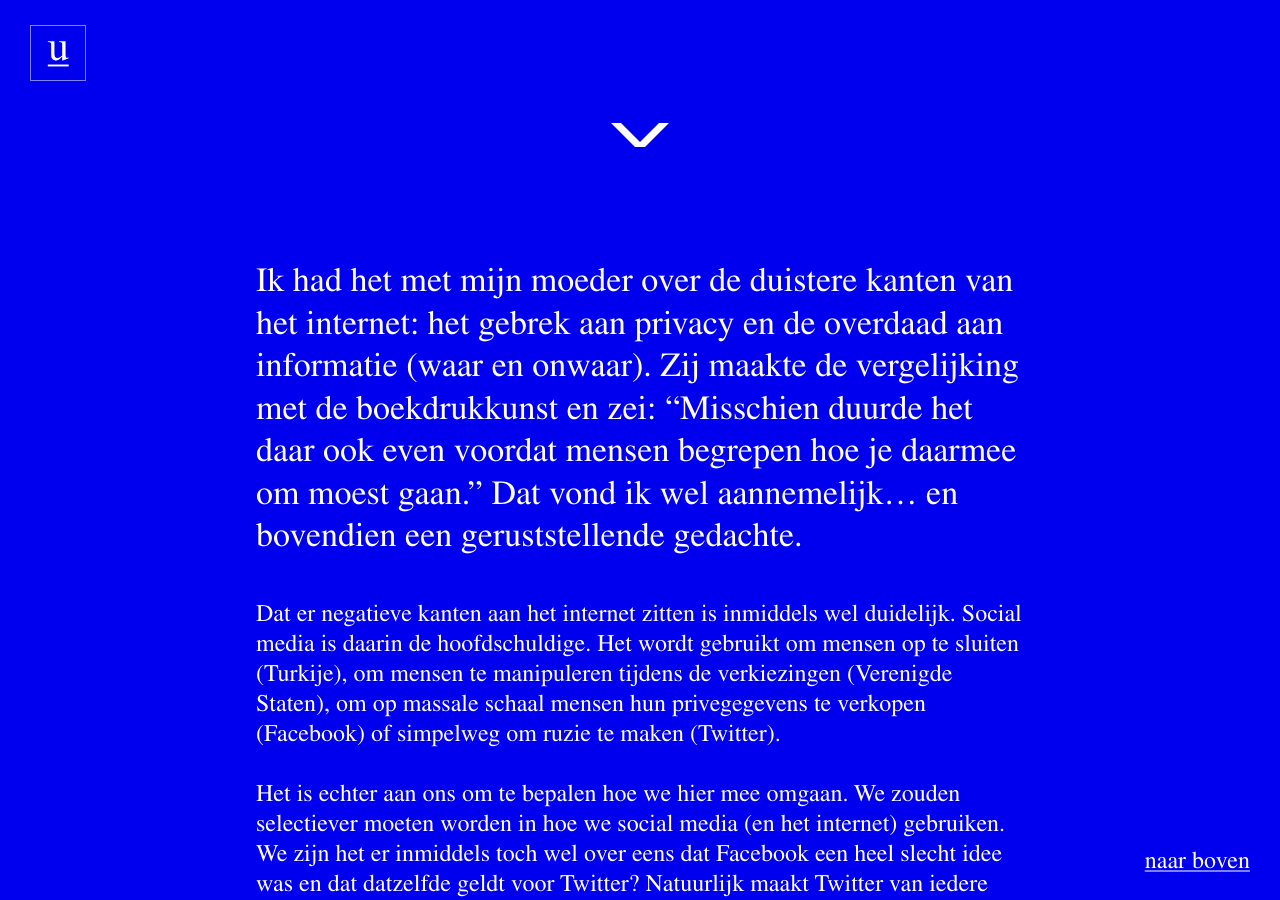
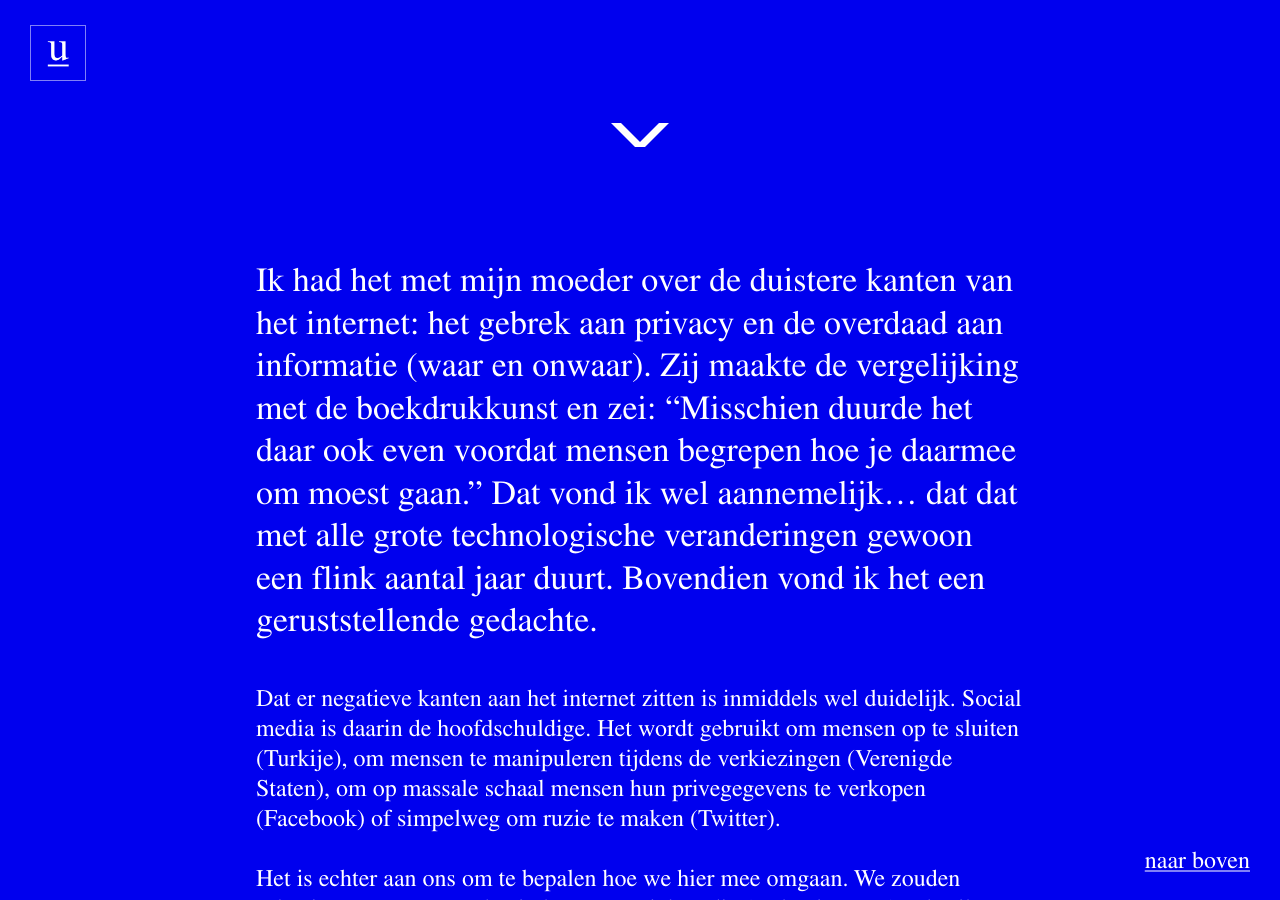
Before and after one commit to jhvanderschee/usecuewebsitenl, a Jekyll site: the page built from _posts/2019-09-25-internet-en-de-boekdrukkunst.md, in a window 1280 px wide and 900 px high, scrolled down 642 px. Built offline with Jekyll 4.4.1, drawn with Linux system fonts in a browser that asks for light colours.

Commit message:
Updated '_posts/2019-09-25-internet-en-de-boekdrukkunst.md' via CloudCannon

```diff
--- a/_posts/2019-09-25-internet-en-de-boekdrukkunst.md
+++ b/_posts/2019-09-25-internet-en-de-boekdrukkunst.md
@@ -2,7 +2,7 @@
 title: Internet en de boekdrukkunst
 ---
 
-Ik had het met mijn moeder over de duistere kanten van het internet: het gebrek aan privacy en de overdaad aan informatie (waar en onwaar). Zij maakte de vergelijking met de boekdrukkunst en zei: "Misschien duurde het daar ook even voordat mensen begrepen hoe je daarmee om moest gaan." Dat vond ik wel aannemelijk… en bovendien een geruststellende gedachte.
+Ik had het met mijn moeder over de duistere kanten van het internet: het gebrek aan privacy en de overdaad aan informatie (waar en onwaar). Zij maakte de vergelijking met de boekdrukkunst en zei: "Misschien duurde het daar ook even voordat mensen begrepen hoe je daarmee om moest gaan." Dat vond ik wel aannemelijk… dat dat met alle grote technologische veranderingen gewoon een flink aantal jaar duurt. Bovendien vond ik het een geruststellende gedachte.
 
 Dat er negatieve kanten aan het internet zitten is inmiddels wel duidelijk. Social media is daarin de hoofdschuldige. Het wordt gebruikt om mensen op te sluiten (Turkije), om mensen te manipuleren tijdens de verkiezingen (Verenigde Staten), om op massale schaal mensen hun privegegevens te verkopen (Facebook) of simpelweg om ruzie te maken (Twitter).
 
```
